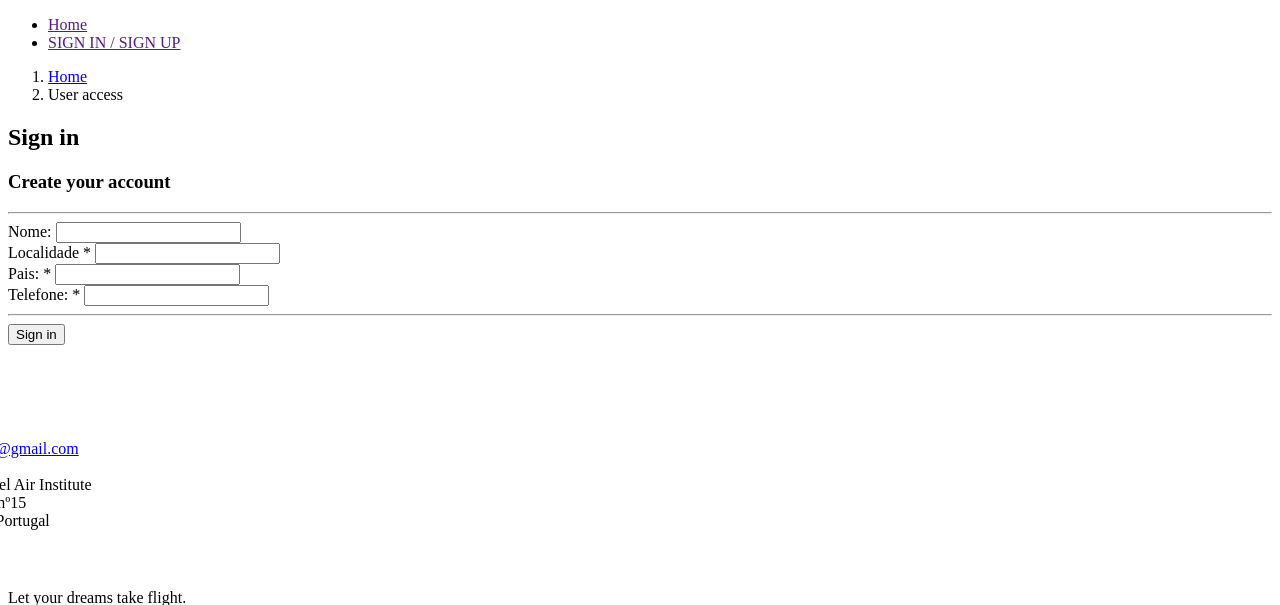
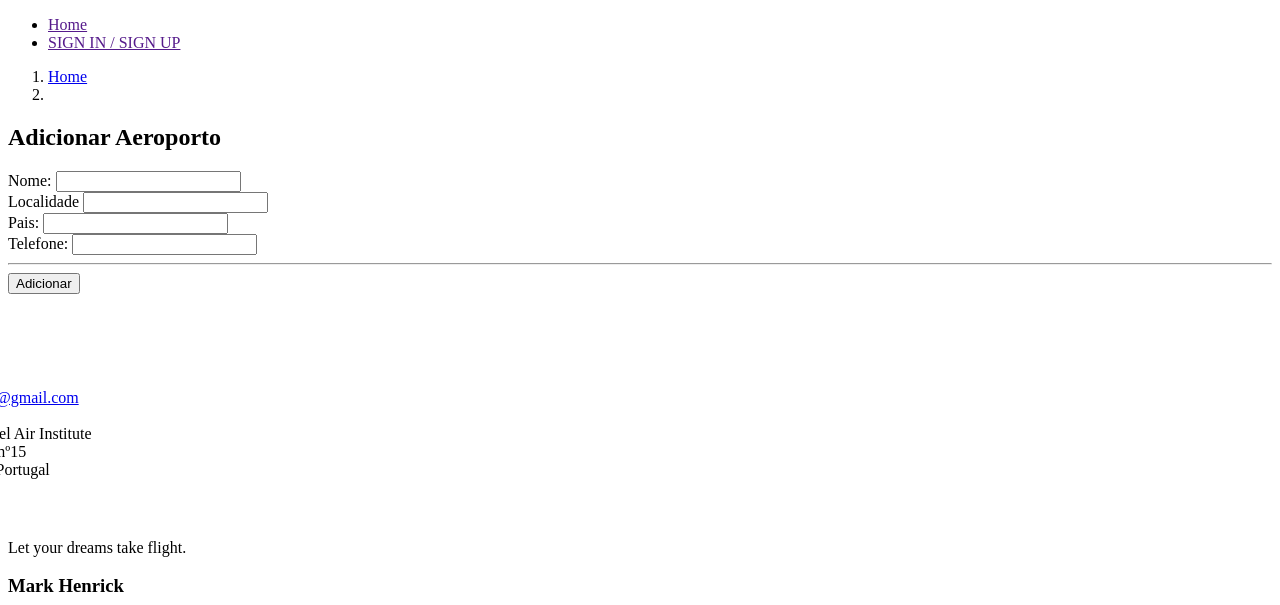
Before and after one commit to Simonegomes0/weblogicmvc, a PHP site: the page made by webapp/view/admin/aeroportos.phtml in a window 1280 px wide. Shown: the part 26-631 px from the top of the page. Run offline with PHP 8.4, Linux system fonts and the light colour scheme; the template is opened without the code that fills it, so the values that code supplies are empty.

Commit message:
Adicionar Aero/updates

```diff
--- a/webapp/router.php
+++ b/webapp/router.php
@@ -38,6 +38,7 @@ Router::get('cliente/mostrar', 'ClienteController/Mostrar');
 Router::get('admin/index', 'AdminController/index');
 Router::get('admin/GestaoAero', 'AdminController/GestaoAero');
 Router::get('admin/aeroportos',   'AdminController/getAeroportoForm');
+Router::post('admin/aeroportosAdd',   'AdminController/aeroportosAdd');
 Router::get('admin/doUpdateAero',   'AdminController/doUpdateAero');
 Router::post('admin/doUpdateAero',   'AdminController/doUpdateAero');
 Router::get('admin/aeroUpdate',   'AdminController/aeroUpdate');
--- a/webapp/view/admin/aeroportos.phtml
+++ b/webapp/view/admin/aeroportos.phtml
@@ -12,21 +12,18 @@ Layout::includeLayout('adminheader') ?>
 
         <ol class="breadcrumb">
             <li><a href="../../../middleware/frontcontroller.php">Home</a></li>
-            <li class="active">User access</li>
+            <li class="active"></li>
         </ol>
         <div class="row">
             <!-- Article main content -->
             <article class="col-xs-12 maincontent">
                 <header class="page-header">
-                    <h1 class="page-title">Sign in</h1>
+                    <h1 class="page-title">Adicionar Aeroporto</h1>
                 </header>
 
                 <div class="col-md-6 col-md-offset-3 col-sm-8 col-sm-offset-2">
                     <div class="panel panel-default">
                         <div class="panel-body">
-                            <h3 class="thin text-center">Create your account</h3>
-                            <hr>
-
                             <form method="post" action=<?=URL::toRoute('admin/aeroportosAdd') ?>>
                                 <div class="top-margin">
                                     <label>Nome:</label>
@@ -34,29 +31,23 @@ Layout::includeLayout('adminheader') ?>
                                 </div>
 
                                 <div class="top-margin">
-                                    <label>Localidade <span class="text-danger">*</span></label>
+                                    <label>Localidade</label>
                                     <input type="text" value="<?=$aeroporto->localidade ?>" name="localidade" class="form-control">
                                 </div>
                                 <div class="top-margin">
-                                    <label>Pais: <span class="text-danger">*</span></label>
+                                    <label>Pais:</label>
                                     <input type="text" value="<?=$aeroporto->pais ?>" name="pais" class="form-control">
                                 </div>
 
                                 <div class="top-margin">
-                                    <label>Telefone: <span class="text-danger">*</span></label>
+                                    <label>Telefone:</label>
                                     <input type="text" value="<?=$aeroporto->telefone?>" name="telefone" class="form-control">
                                 </div>
                                 <hr>
                                 <div class="row">
                                     <div class="col-lg-12 text-right">
-                                        <button class="button button2" style="margin-right:180px; " type="submit" onclick="msg()">Sign in</button>
+                                        <button class="button button2" style="margin-right:180px; " type="submit" onclick="msg()">Adicionar</button>
                                     </div>
-                                    <!-- Mensagem de alerta quando alguem se regista -->
-                                    <script>
-                                        function msg() {
-                                            alert("Registado com sucesso!");
-                                        }
-                                    </script>
                                 </div>
                             </form>
                         </div>
--- a/webapp/view/admin/aeroupdate.phtml
+++ b/webapp/view/admin/aeroupdate.phtml
@@ -13,7 +13,7 @@ Layout::includeLayout('adminheader') ?>
             <!-- Article main content -->
             <article class="col-xs-12 maincontent">
                 <header class="page-header">
-                    <h1 class="page-title">Gerir Aeroporto '<?=$aeroporto->nome?>'</h1>
+                    <h1 class="page-title">Gerir <?=$aeroporto->nome?></h1>
                 </header>
                 <div class="panel panel-default">
                     <div class="panel-body">
@@ -45,7 +45,7 @@ Layout::includeLayout('adminheader') ?>
                             </div>
                             <hr>
                             <div class="col-lg-4 text-right">
-                                <button class="btn btn-default" type="submit">Guardar</button>
+                                <button class="btn btn-default" type="submit">Editar</button>
                             </div>
                     </div>
                     </form>
--- a/webapp/view/admin/funcioUpdate.phtml
+++ b/webapp/view/admin/funcioUpdate.phtml
@@ -57,7 +57,7 @@ Layout::includeLayout('adminheader') ?>
                             </div>
                             <hr>
                             <div class="col-lg-4 text-right">
-                                <button class="btn btn-default" type="submit">Guardar</button>
+                                <button class="btn btn-default" type="submit">Editar</button>
                             </div>
                         </form>
                     </div>
--- a/webapp/view/admin/gestaoAero.phtml
+++ b/webapp/view/admin/gestaoAero.phtml
@@ -34,6 +34,10 @@ $aeroportos = Data::get('aeroportos');
                     </tbody>
                 </table>
             </div>
+            <h3>Adicionar Aeroportos:</h3>
+            <p>
+                <a href="<?=Url::toRoute('admin/aeroportos')?>" class="btn btn-info" role="button">Entrar</a>
+            </p>
         </div> <!-- /row -->
 
     </div>	<!-- /container -->
```
Also changed, not shown: webapp/controller/AdminController.php (+16 -0 lines).
